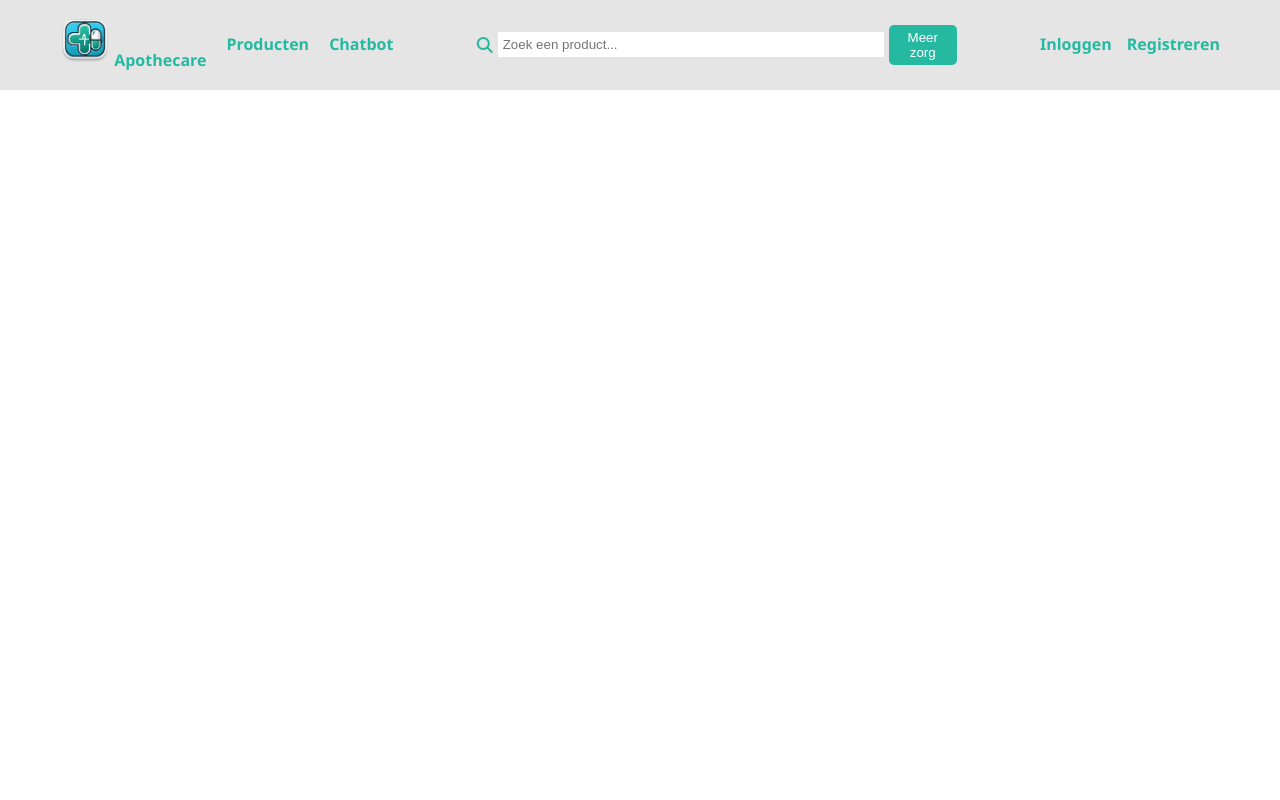
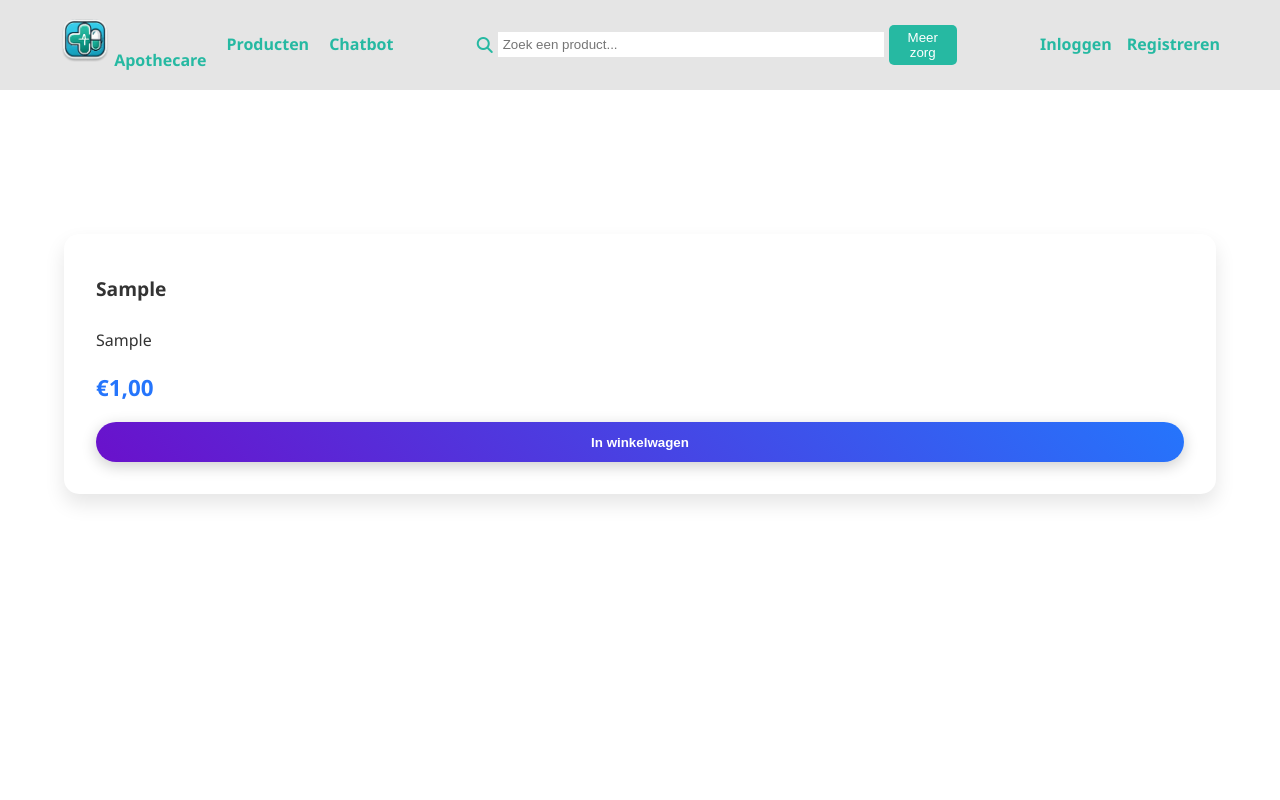
Before and after one commit to SonJoeyKong/webshop-, a PHP site: page /php/index.php in a window 1280 px wide. Run offline with PHP 8.4, Linux system fonts and the light colour scheme; tables that the repository leaves empty hold one stand-in row (values such as "Sample post").

Commit message:
php index linking met html 2.0

```diff
--- a/php/index.php
+++ b/php/index.php
@@ -1,5 +1,15 @@
 <?php
 session_start(); // Start de sessie
+require_once "database.php";
+
+// Haal producten op uit database
+try {
+    $stmt = $conn->prepare("SELECT * FROM product ORDER BY id DESC LIMIT 6");
+    $stmt->execute();
+    $products = $stmt->fetchAll(PDO::FETCH_ASSOC);
+} catch(PDOException $e) {
+    echo "Error: " . $e->getMessage();
+}
 ?>
 <!DOCTYPE html>
 <html lang="en">
@@ -61,5 +71,41 @@ session_start(); // Start de sessie
             </div>
         </div>
     </nav>
+
+    <main class="main-content">
+        <div class="products-grid">
+            <?php foreach($products as $product): ?>
+                <div class="product-card" data-product-id="<?php echo htmlspecialchars($product['id']); ?>">
+                    <h3><?php echo htmlspecialchars($product['product_naam']); ?></h3>
+                    <p><?php echo htmlspecialchars($product['product_beschrijving']); ?></p>
+                    <p class="price">€<?php echo number_format($product['product_prijs'], 2, ',', '.'); ?></p>
+                    <?php if($product['product_voorraad'] > 0): ?>
+                        <button class="btn btn-primary add-to-cart">
+                            In winkelwagen
+                        </button>
+                    <?php else: ?>
+                        <button class="btn" disabled>Uitverkocht</button>
+                    <?php endif; ?>
+                </div>
+            <?php endforeach; ?>
+        </div>
+    </main>
+
+    <script>
+    // Auto-refresh producten elke 30 seconden
+    setInterval(() => {
+        fetch('api/getData.php')
+            .then(response => response.json())
+            .then(data => {
+                if(data.success) {
+                    // Update alleen als er wijzigingen zijn
+                    const productsGrid = document.querySelector('.products-grid');
+                    // Hier kun je de DOM updaten met nieuwe productgegevens
+                }
+            })
+            .catch(error => console.error('Error:', error));
+    }, 30000);
+    </script>
+
 </body>
 </html>
```
